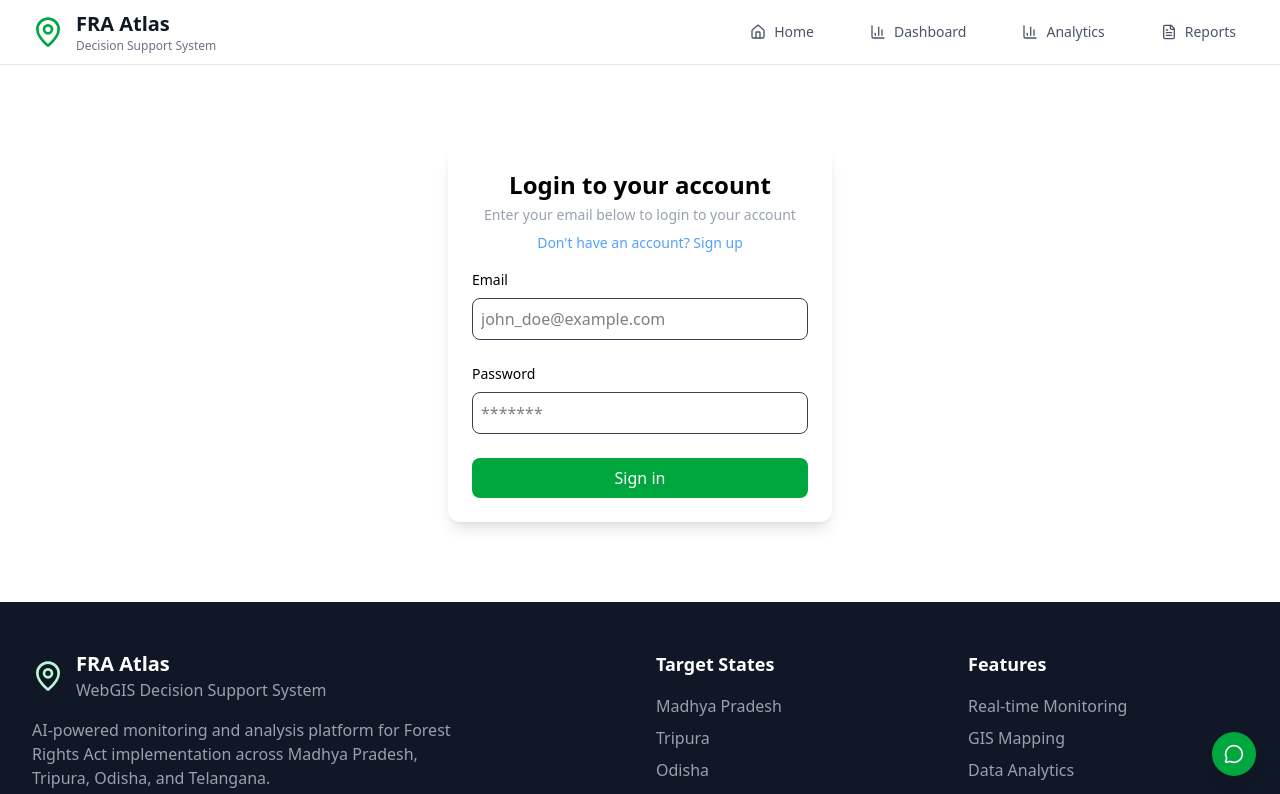
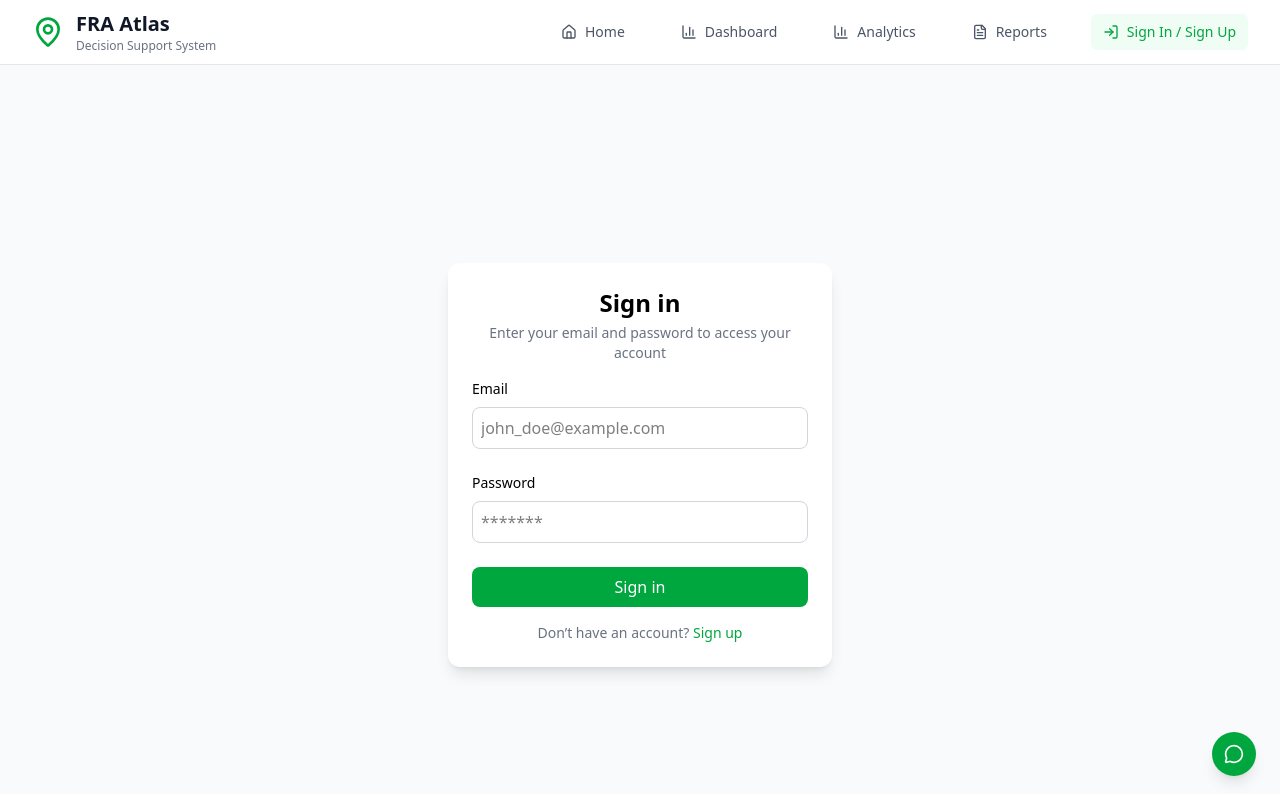
Before and after one commit to Anmol26Tomar/SIH, a React (Vite) app: page /signin in a window 1280 px wide. Shown: the top 794 px of the page. Built offline with nearby package versions, Linux system fonts and the light colour scheme.

Commit message:
Sign In/Sign Up  done

```diff
--- a/src/App.tsx
+++ b/src/App.tsx
@@ -9,7 +9,7 @@ import Reports from "./pages/Reports";
 import StateDetail from "./pages/StateDetail";
 import Signin from "./pages/signin";
 import Signup from "./pages/signup";
-import Chatbot from "./components/Chatbot";  // 👈 new
+import Chatbot from "./components/Chatbot";
 
 const App: React.FC = () => {
   return (
@@ -23,8 +23,6 @@ const App: React.FC = () => {
         <Route path="/signin" element={<Signin />} />
         <Route path="/signup" element={<Signup />} />
       </Routes>
-
-      {/* 👇 Chatbot is always available, floating bottom-right */}
       <Chatbot />
     </Layout>
   );
--- a/src/components/Navigation.tsx
+++ b/src/components/Navigation.tsx
@@ -1,16 +1,17 @@
-import React, { useState } from 'react';
-import { Link, useLocation } from 'react-router-dom';
-import { Menu, X, MapPin, BarChart3, FileText, Home } from 'lucide-react';
+import React, { useState } from "react";
+import { Link, useLocation } from "react-router-dom";
+import { Menu, X, MapPin, BarChart3, FileText, Home, LogIn } from "lucide-react";
 
 const Navigation: React.FC = () => {
   const [isOpen, setIsOpen] = useState(false);
   const location = useLocation();
 
   const navigation = [
-    { name: 'Home', href: '/', icon: Home },
-    { name: 'Dashboard', href: '/dashboard', icon: BarChart3 },
-    { name: 'Analytics', href: '/analytics', icon: BarChart3 },
-    { name: 'Reports', href: '/reports', icon: FileText },
+    { name: "Home", href: "/", icon: Home },
+    { name: "Dashboard", href: "/dashboard", icon: BarChart3 },
+    { name: "Analytics", href: "/analytics", icon: BarChart3 },
+    { name: "Reports", href: "/reports", icon: FileText },
+    { name: "Sign In / Sign Up", href: "/signin", icon: LogIn },
   ];
 
   const isActive = (path: string) => location.pathname === path;
@@ -19,7 +20,7 @@ const Navigation: React.FC = () => {
     <nav className="bg-white shadow-lg border-b border-gray-200">
       <div className="max-w-7xl mx-auto px-4 sm:px-6 lg:px-8">
         <div className="flex justify-between h-16">
-          <div className="flex items-center">
+          {/* Logo */}
           <Link to="/" className="flex items-center space-x-3">
             <MapPin className="h-8 w-8 text-green-600" />
             <div>
@@ -27,7 +28,6 @@ const Navigation: React.FC = () => {
               <p className="text-xs text-gray-500">Decision Support System</p>
             </div>
           </Link>
-          </div>
 
           {/* Desktop Navigation */}
           <div className="hidden md:flex items-center space-x-8">
@@ -39,8 +39,8 @@ const Navigation: React.FC = () => {
                   to={item.href}
                   className={`flex items-center space-x-2 px-3 py-2 rounded-md text-sm font-medium transition-colors ${
                     isActive(item.href)
-                      ? 'text-green-600 bg-green-50'
-                      : 'text-gray-600 hover:text-green-600 hover:bg-green-50'
+                      ? "text-green-600 bg-green-50"
+                      : "text-gray-600 hover:text-green-600 hover:bg-green-50"
                   }`}
                 >
                   <Icon className="h-4 w-4" />
@@ -64,8 +64,7 @@ const Navigation: React.FC = () => {
 
       {/* Mobile Navigation */}
       {isOpen && (
-        <div className="md:hidden">
-          <div className="px-2 pt-2 pb-3 space-y-1 sm:px-3 bg-white border-t border-gray-200">
+        <div className="md:hidden bg-white border-t border-gray-200 px-2 pt-2 pb-3 space-y-1">
           {navigation.map((item) => {
             const Icon = item.icon;
             return (
@@ -75,8 +74,8 @@ const Navigation: React.FC = () => {
                 onClick={() => setIsOpen(false)}
                 className={`flex items-center space-x-2 px-3 py-2 rounded-md text-base font-medium transition-colors ${
                   isActive(item.href)
-                      ? 'text-green-200 bg-green-50'
-                      : 'text-gray-600 hover:text-green-700 hover:bg-green-50'
+                    ? "text-green-600 bg-green-50"
+                    : "text-gray-600 hover:text-green-700 hover:bg-green-50"
                 }`}
               >
                 <Icon className="h-5 w-5" />
@@ -85,7 +84,6 @@ const Navigation: React.FC = () => {
             );
           })}
         </div>
-        </div>
       )}
     </nav>
   );
--- a/src/pages/signin.tsx
+++ b/src/pages/signin.tsx
@@ -1,10 +1,9 @@
 import axios from "axios";
 import { useRef } from "react";
 import toast from "react-hot-toast";
-import { useNavigate } from "react-router-dom";
+import { useNavigate, Link } from "react-router-dom";
 
 export default function Signin() {
-  const FRONTEND_URL = "";
   const BACKEND_URL = "https://fra-sih-server-2.onrender.com/user";
   const emailRef = useRef<HTMLInputElement>(null);
   const passwordRef = useRef<HTMLInputElement>(null);
@@ -15,101 +14,77 @@ export default function Signin() {
     const password = passwordRef.current?.value;
 
     if (!email || !password) {
-      toast("This is a warning!", {
+      toast("Please enter both email and password", {
         icon: "⚠️",
-        style: {
-          background: "#facc15",
-          color: "#000",
-        },
+        style: { background: "#facc15", color: "#000" },
       });
       return;
     }
 
     try {
-      const response = await axios.post(BACKEND_URL + "/signin", {
-        email,
-        password,
-      });
-      const token = response.data.token;
-      localStorage.setItem("token", token);
-      setTimeout(() => {
-        navigate(`${FRONTEND_URL}/`);
-      }, 800);
-      toast.success("You have successfully signed in");
+      const response = await axios.post(`${BACKEND_URL}/signin`, { email, password });
+      localStorage.setItem("token", response.data.token);
+      toast.success("Signed in successfully");
+      setTimeout(() => navigate("/"), 800);
     } catch (error) {
       console.error("Signin failed:", error);
-      toast.error("Enter right credentials");
+      toast.error("Invalid credentials");
     }
   }
+
   return (
-    <div className="">
-      <div
-        className="bg-white
-        flex   justify-center items-center"
-      >
-        {/* Left section with MockCanvas (hidden on small screens) */}
-
-        {/* Signup Form */}
-        <div className=" flex justify-center items-center">
-          <div className="bg-white w-96  m-20 rounded-xl p-6 shadow-lg">
+    <div className="flex justify-center items-center min-h-screen bg-gray-50">
+      <div className="bg-white w-96 p-6 rounded-xl shadow-lg">
         {/* Header */}
         <div className="mb-4 text-center">
-              <h2 className="text-black text-2xl font-bold">
-                Login to your account
-              </h2>
-              <p className="text-gray-400 text-sm mt-1">
-                Enter your email below to login to your account
+          <h2 className="text-black text-2xl font-bold">Sign in</h2>
+          <p className="text-gray-500 text-sm mt-1">
+            Enter your email and password to access your account
           </p>
-              <button
-                className="text-blue-400 hover:underline mt-2 text-sm"
-                onClick={() => navigate(`/signup`)}
-              >
-                Don't have an account? Sign up
-              </button>
         </div>
 
         {/* Form */}
         <form className="flex flex-col gap-6">
           <div className="grid gap-2">
-                <label className="text-black text-sm" htmlFor="email">
-                  Email
-                </label>
+            <label className="text-black text-sm" htmlFor="email">Email</label>
             <input
               ref={emailRef}
-                  className="text-black bg-white border border-gray-700 rounded-lg p-2"
               id="email"
               type="email"
               placeholder="john_doe@example.com"
+              className="text-black bg-white border border-gray-300 rounded-lg p-2"
               required
             />
           </div>
 
           <div className="grid gap-2">
-                <label className="text-black text-sm" htmlFor="password">
-                  Password
-                </label>
+            <label className="text-black text-sm" htmlFor="password">Password</label>
             <input
               ref={passwordRef}
-                  className="text-black bg-white
-                   border border-gray-700 rounded-lg p-2"
               id="password"
               type="password"
               placeholder="*******"
+              className="text-black bg-white border border-gray-300 rounded-lg p-2"
               required
             />
           </div>
 
-              {/* Submit Button */}
           <button
             type="button"
-                className="w-full bg-green-600 text-white py-2 rounded-lg hover:bg-gray-700 cursor-pointer"
             onClick={signin}
+            className="w-full bg-green-600 text-white py-2 rounded-lg hover:bg-green-700 transition-colors"
           >
             Sign in
           </button>
         </form>
-          </div>
-        </div>
+
+        {/* Footer */}
+        <p className="text-sm text-gray-500 mt-4 text-center">
+          Don’t have an account?{" "}
+          <Link to="/signup" className="text-green-600 hover:underline">
+            Sign up
+          </Link>
+        </p>
       </div>
     </div>
   );
--- a/src/pages/signup.tsx
+++ b/src/pages/signup.tsx
@@ -1,10 +1,9 @@
 import axios from "axios";
 import { useRef } from "react";
 import toast from "react-hot-toast";
-import { useNavigate } from "react-router-dom";
+import { useNavigate, Link } from "react-router-dom";
 
 export default function Signup() {
-  const FRONTEND_URL = "";
   const BACKEND_URL = "https://fra-sih-server-2.onrender.com/user";
   const emailRef = useRef<HTMLInputElement>(null);
   const passwordRef = useRef<HTMLInputElement>(null);
@@ -15,101 +14,80 @@ export default function Signup() {
     const password = passwordRef.current?.value;
 
     if (!email || !password) {
-      toast("This is a warning!", {
+      toast("Please fill out all fields", {
         icon: "⚠️",
-        style: {
-          background: "#facc15",
-          color: "#000",
-        },
+        style: { background: "#facc15", color: "#000" },
       });
       return;
     }
 
     try {
-      const response = await axios.post(BACKEND_URL + "/signup", {
+      const response = await axios.post(`${BACKEND_URL}/signup`, {
         email,
         password,
       });
-      const token = response.data.token;
-      localStorage.setItem("token", token);
-      setTimeout(() => {
-        navigate(`${FRONTEND_URL}/`);
-      }, 800);
-      toast.success("You have successfully signed in");
+      localStorage.setItem("token", response.data.token);
+      toast.success("Account created successfully");
+      setTimeout(() => navigate("/"), 800);
     } catch (error) {
-      console.error("Signin failed:", error);
-      toast.error("Enter right credentials");
+      console.error("Signup failed:", error);
+      toast.error("Signup failed. Try again.");
     }
   }
+
   return (
-    <div className="">
-      <div
-        className="bg-white
-        flex   justify-center items-center"
-      >
-        {/* Left section with MockCanvas (hidden on small screens) */}
-
-        {/* Signup Form */}
-        <div className=" flex justify-center items-center">
-          <div className="bg-white w-96  m-20 rounded-xl p-6 shadow-lg">
+    <div className="flex justify-center items-center min-h-screen bg-gray-50">
+      <div className="bg-white w-96 p-6 rounded-xl shadow-lg">
         {/* Header */}
         <div className="mb-4 text-center">
-              <h2 className="text-black text-2xl font-bold">
-                Create new account
-              </h2>
-              <p className="text-gray-400 text-sm mt-1">
+          <h2 className="text-black text-2xl font-bold">Create an account</h2>
+          <p className="text-gray-500 text-sm mt-1">
             Enter your details below to get started
           </p>
-              <button
-                className="text-blue-400 hover:underline mt-2 text-sm"
-                onClick={() => navigate(`/signin`)}
-              >
-                Already have an account? Log In
-              </button>
         </div>
 
         {/* Form */}
         <form className="flex flex-col gap-6">
           <div className="grid gap-2">
-                <label className="text-black text-sm" htmlFor="email">
-                  Email
-                </label>
+            <label className="text-black text-sm" htmlFor="email">Email</label>
             <input
               ref={emailRef}
-                  className="text-black bg-white border border-gray-700 rounded-lg p-2"
               id="email"
               type="email"
               placeholder="john_doe@example.com"
+              className="text-black bg-white border border-gray-300 rounded-lg p-2"
               required
             />
           </div>
 
           <div className="grid gap-2">
-                <label className="text-black text-sm" htmlFor="password">
-                  Password
-                </label>
+            <label className="text-black text-sm" htmlFor="password">Password</label>
             <input
               ref={passwordRef}
-                  className="text-black bg-white
-                   border border-gray-700 rounded-lg p-2"
               id="password"
               type="password"
               placeholder="*******"
+              className="text-black bg-white border border-gray-300 rounded-lg p-2"
               required
             />
           </div>
 
-              {/* Submit Button */}
           <button
             type="button"
-                className="w-full bg-green-600 text-white py-2 rounded-lg hover:bg-gray-700 cursor-pointer"
             onClick={signup}
+            className="w-full bg-green-600 text-white py-2 rounded-lg hover:bg-green-700 transition-colors"
           >
             Sign up
           </button>
         </form>
-          </div>
-        </div>
+
+        {/* Footer */}
+        <p className="text-sm text-gray-500 mt-4 text-center">
+          Already have an account?{" "}
+          <Link to="/signin" className="text-green-600 hover:underline">
+            Sign in
+          </Link>
+        </p>
       </div>
     </div>
   );
```
Lines whose indentation alone changed are shown as unchanged.
